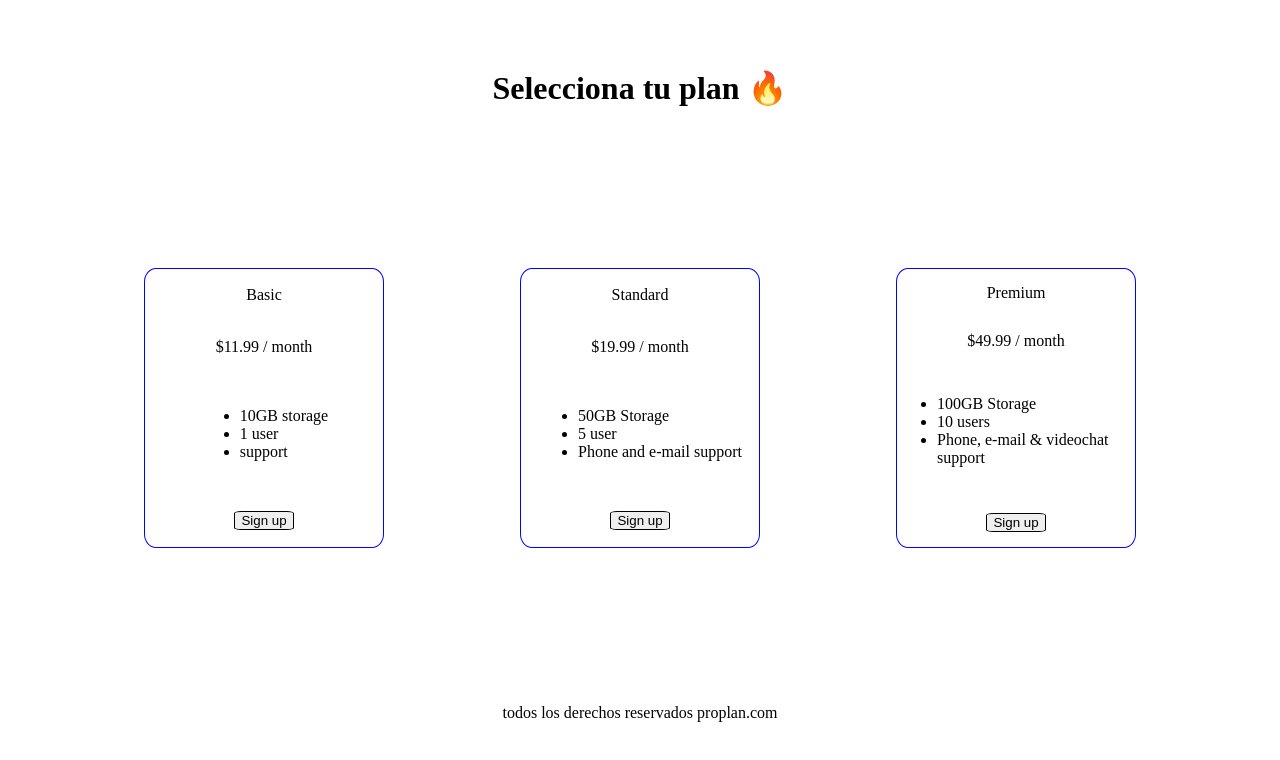
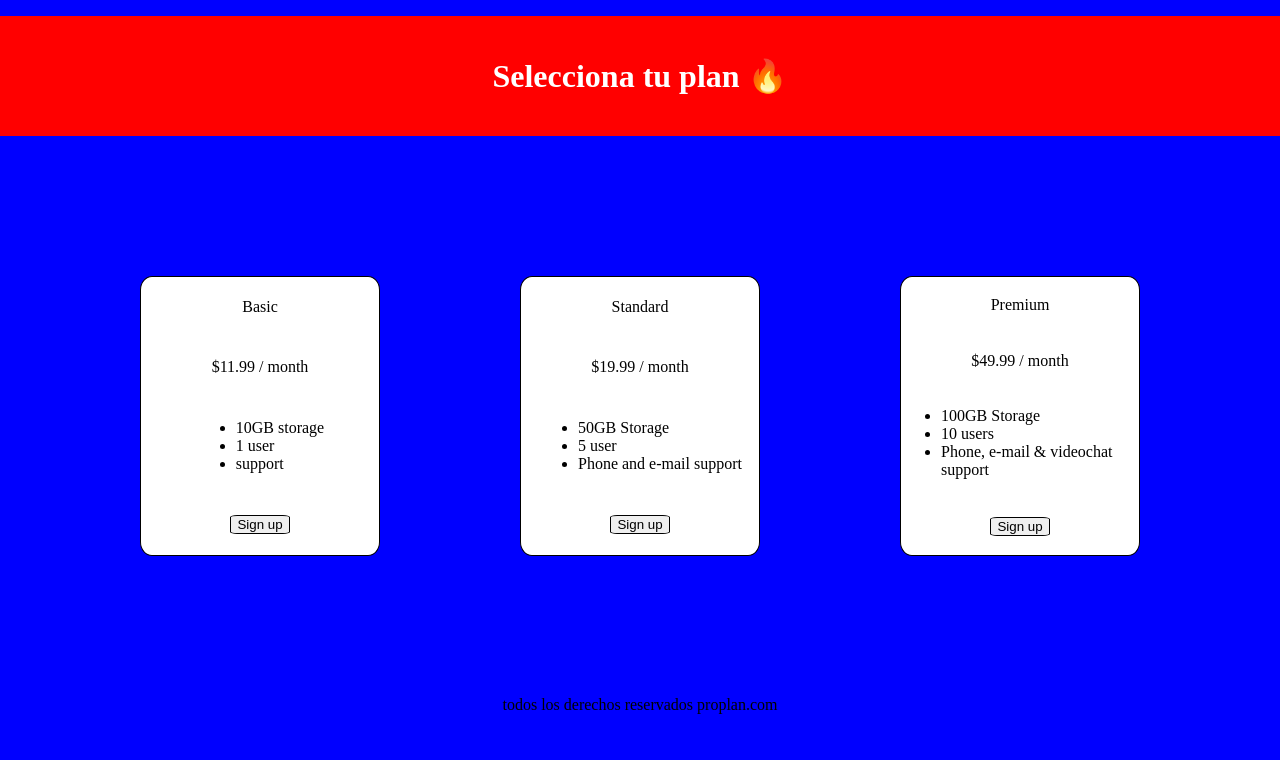
Before and after one commit to hectorescobarx/primerapagina.github.io, a plain HTML site: page index.html in a window 1280 px wide. Drawn offline with Linux system fonts and the light colour scheme.

Commit message:
ya quedaron los cambios

```diff
--- a/index.html
+++ b/index.html
@@ -5,6 +5,8 @@
     <meta name="viewport" content="width=device-width, initial-scale=1.0">
     <link rel="stylesheet" href="styles.css">
     <title>prices</title>
+    <link rel="preconnect" href="https://fonts.googleapis.com">
+
 </head>
 <body>
 <!--encabezado-->
--- a/styles.css
+++ b/styles.css
@@ -1,14 +1,23 @@
 
 *{
     box-sizing: border-box;
+    margin: 0;
 }
 
 header{
-    display: flex;
-    flex-direction: column;
-    justify-content: flex-end;
-    align-items: center;
+    color: white;
+   display: flex;
+   flex-direction: row;
+   align-items: center;
+   justify-content: center;
     height: 15vh;
+    width: 100%;
+    background-color: red;
+    margin-top: 2vh;
+}
+
+body{
+    background-color: blue;
 }
 
 .container{
@@ -23,10 +32,11 @@ header{
     flex-direction: column;
     justify-content: space-around;
     align-items: center;            /*.plancontainer esta heredando esta propiedad a sus hijos*/
-    border: solid blue 1px;
+    border: solid black 1px;
     border-radius: 5%;
     width: 30vh;
     height: 50%;
+    background-color: white;
 
 }
 
```
